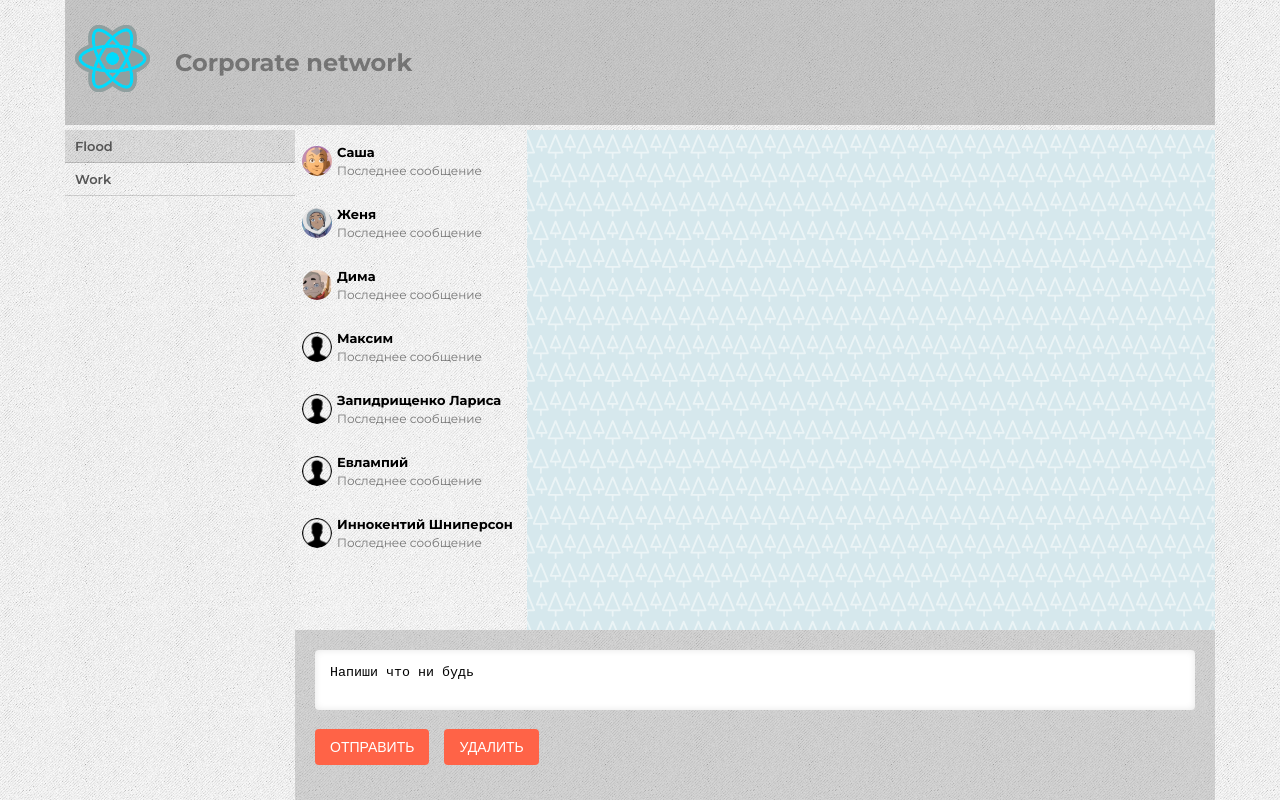
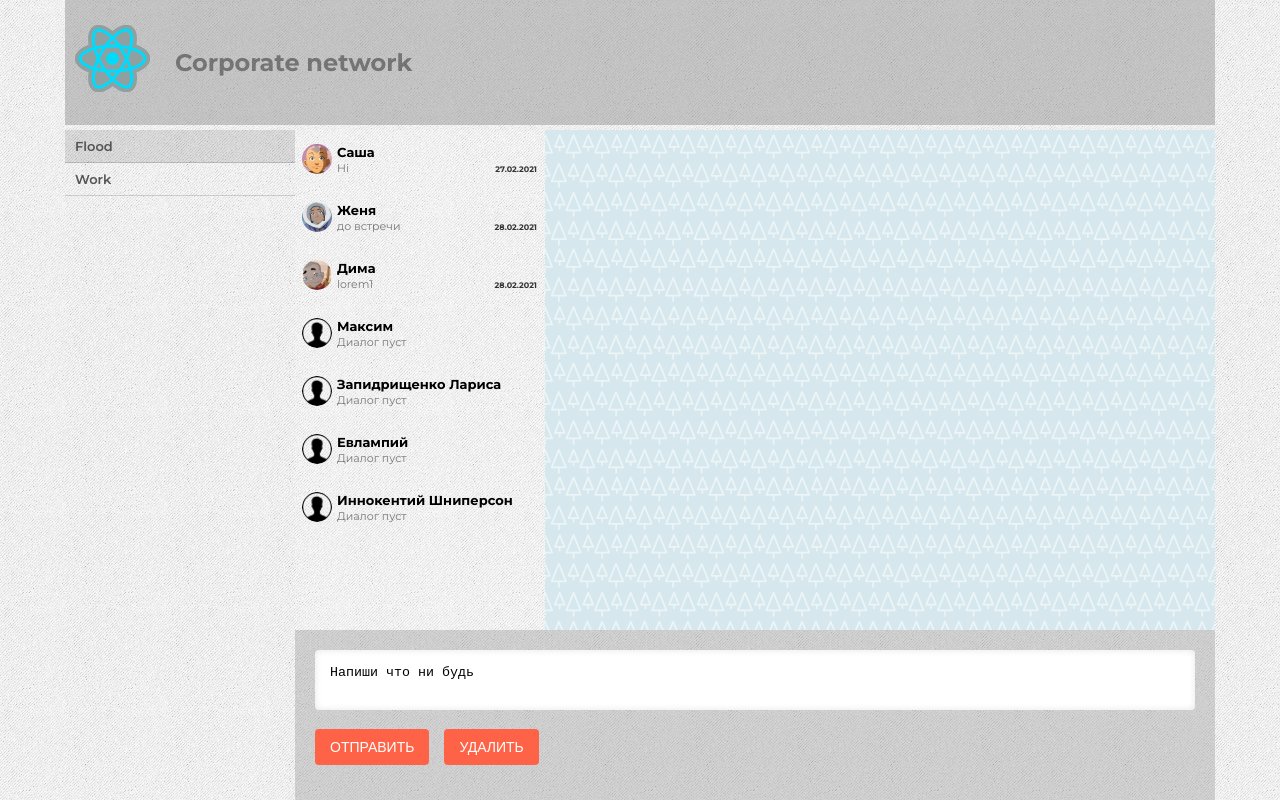
Before and after one commit to AleksandrTsarik/-systems, a React (Create React App) app: page /dialogs in a window 1280 px wide. Built offline with nearby package versions, Linux system fonts and the light colour scheme.

Commit message:
Dialog item add last message

```diff
--- a/src/components/Dialogs/DialogItem/DialogItem.jsx
+++ b/src/components/Dialogs/DialogItem/DialogItem.jsx
@@ -13,24 +13,41 @@
         css = 'opacity: 0.5;'
     }
 
-    console.log(props.mess)
+    const timeConverter = (UNIX_timestamp) => {
+        let a = new Date(UNIX_timestamp * 1000);
+        let months = ['01','02','03','04','05','06','07','08','09','10','11','12'];
+        let year = a.getFullYear();
+        let month = months[a.getMonth()];
+        let date = a.getDate();
+        let time = date + '.' + month + '.' + year;
+        return time;
+    }
+
+    let lastMessage = 'Диалог пуст';
+    let lastMessageDate = '';
+    if(props.mess.length) {
+        let sortedMess = props.mess.sort(function(x, y){
+            return x.date - y.date;
+        });
+        lastMessage = sortedMess.reverse()[0].message;
+        lastMessageDate = timeConverter(sortedMess.reverse()[0].date);
+    }
 
     return (
         <div>
             <div className="d-items__item">
-
                 <NavLink to={path} className="d-items__item-box">
                     <div className="d-items__item__ico">
                         <img src={srcImg} />
                     </div>
                     <div className="d-items__item-box-info">
-                     <span>{props.name}</span><br />
-                        <i>Последнее сообщение</i>
+                        <span>{props.name}</span><br />
+                        <i>{lastMessage}</i>
+                        <em>{lastMessageDate}</em>
                     </div>
                 </NavLink>
             </div>
         </div>
-
     )
 }
 
--- a/src/redux/state.js
+++ b/src/redux/state.js
@@ -17,7 +17,7 @@
 
     messagesPage: {
       messagesData: [
-        {id: 1, message: 'Hi', user_id: "1", date: "1614470216"},
+        {id: 1, message: 'Hi', user_id: "1", date: "1614509997"},
         {id: 2, message: 'Hello', user_id: "1", date: "1614470336"},
         {id: 3, message: 'yo', user_id: "1", date: "1614472436"},
         {id: 4, message: 'Привет', user_id: "2", date: "1614472676"},
--- a/src/style/profile.sass
+++ b/src/style/profile.sass
@@ -55,7 +55,6 @@
         flex: 0 0 250px
         max-width: 250px
         overflow-y: scroll
-        margin-right: -18px
         @media screen and ( max-width: 768px )
             flex: 0 0 100%
             max-width: 100%
@@ -136,6 +135,7 @@
             background-repeat: no-repeat
 
 .d-items__item
+    position: relative
     font-size: 14px
     display: flex
     align-items: center
@@ -168,9 +168,22 @@
         white-space: nowrap
         margin-top: -3px
     & i
+        display: block
         font-style: normal
         color: #777
-        font-size: 12px
+        font-size: 11px
+        max-width: 135px
+        overflow: hidden
+        white-space: nowrap
+    & em
+        font-style: normal
+        font-weight: 700
+        color: #333
+        font-size: 8px
+        position: absolute
+        right: 8px
+        bottom: 14px
+
 
 
 
```
